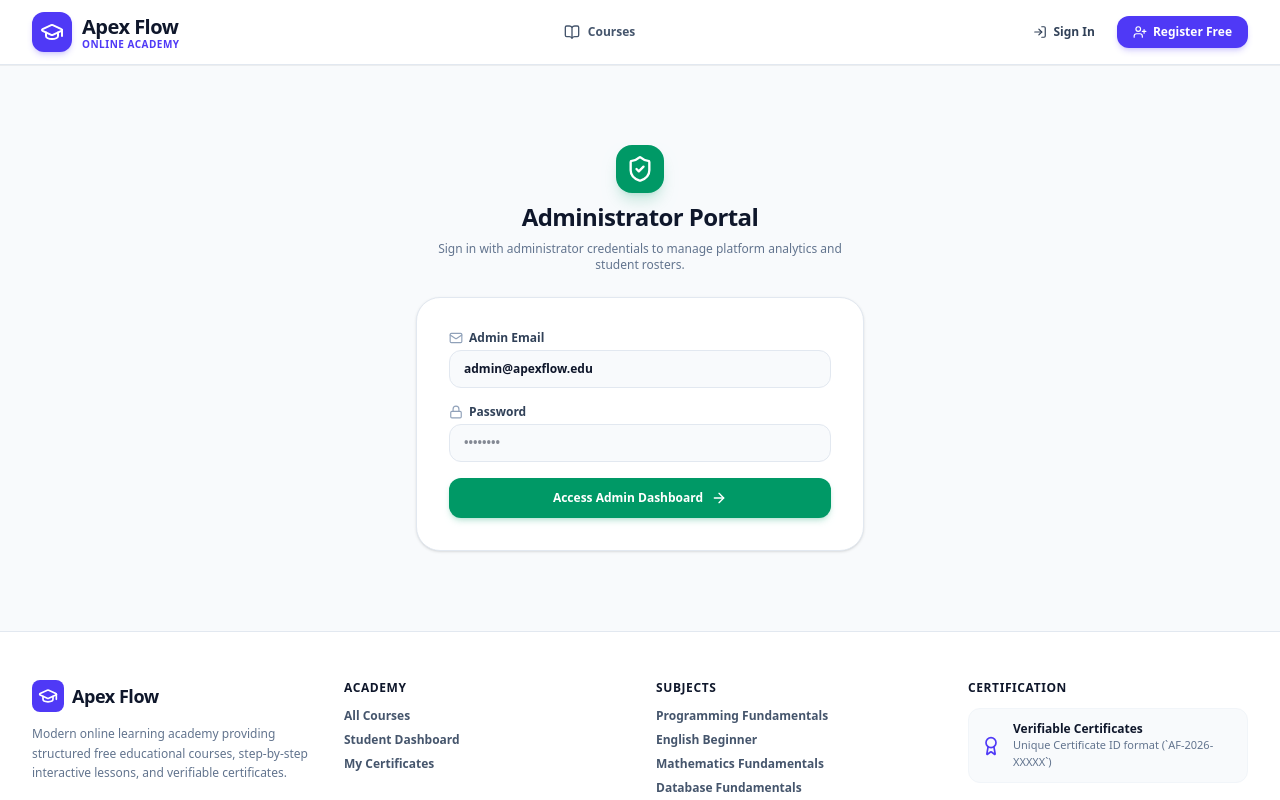
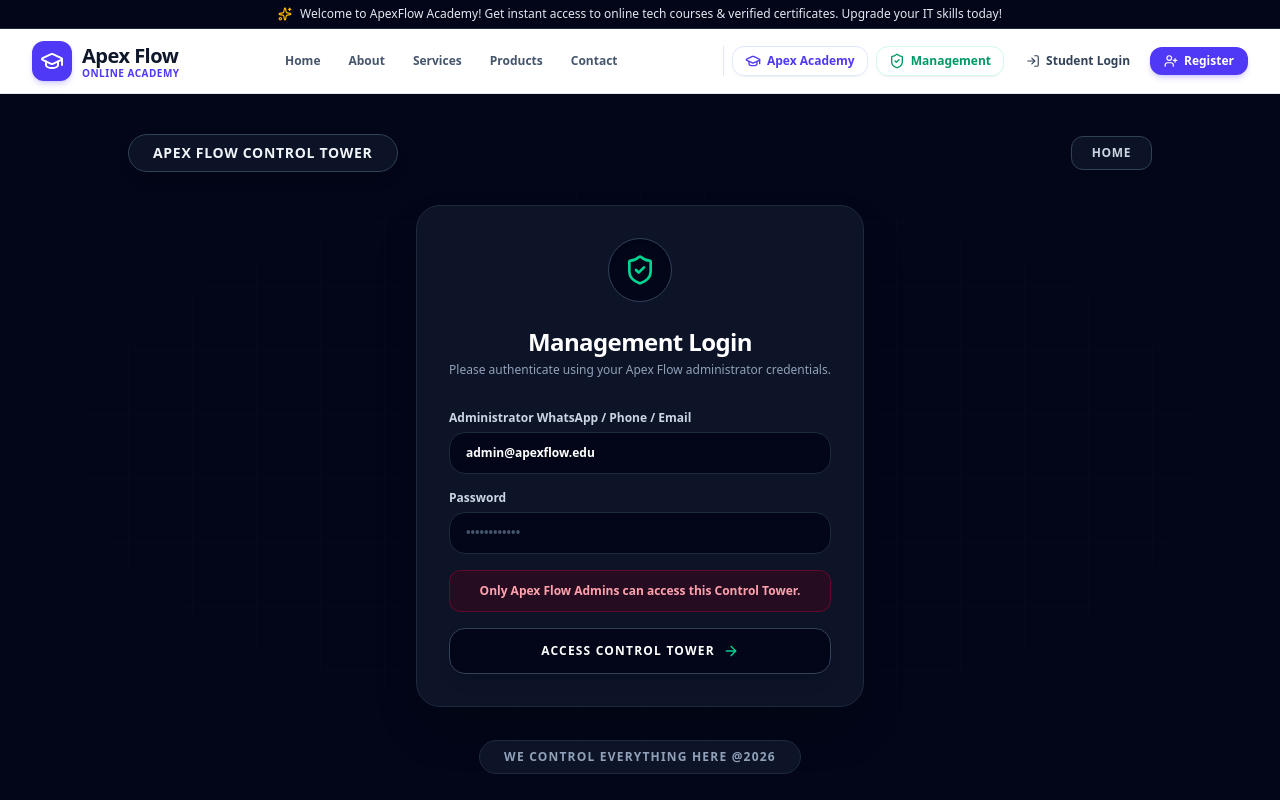
Before and after one commit to mfz-arch/ApexFlow, a Next.js app in the folder frontend/: page /admin in a window 1280 px wide. Shown: the top 800 px of the page. Built offline with nearby package versions, Linux system fonts and the light colour scheme.

Commit message:
Refine MindEN-style navbar portals, student state persistence, and Control Tower admin view

```diff
--- a/frontend/src/app/admin/page.tsx
+++ b/frontend/src/app/admin/page.tsx
@@ -30,57 +30,90 @@ export default function AdminDashboardPage() {
 
   if (!isAdmin) {
     return (
-      <div className="max-w-md mx-auto py-12 space-y-6">
-        <div className="text-center space-y-2">
-          <div className="w-12 h-12 rounded-2xl bg-emerald-600 text-white flex items-center justify-center mx-auto shadow-lg shadow-emerald-600/20">
-            <ShieldCheck className="w-7 h-7" />
+      <div className="-mx-4 sm:-mx-6 lg:-mx-8 -my-8 min-h-[90vh] bg-slate-950 text-slate-100 flex flex-col justify-between p-6 sm:p-10 relative overflow-hidden font-sans">
+        {/* Background Cybernetic Lines Effect */}
+        <div className="absolute inset-0 bg-[linear-gradient(to_right,#1e293b15_1px,transparent_1px),linear-gradient(to_bottom,#1e293b15_1px,transparent_1px)] bg-[size:4rem_4rem] [mask-image:radial-gradient(ellipse_60%_50%_at_50%_50%,#000_70%,transparent_100%)] pointer-events-none" />
+
+        {/* Top Header Bar */}
+        <div className="relative z-10 flex items-center justify-between max-w-5xl mx-auto w-full">
+          <div className="inline-flex items-center gap-2 px-6 py-2 rounded-full border border-slate-700 bg-slate-900/80 backdrop-blur text-sm font-extrabold tracking-wider text-slate-100 uppercase shadow-lg">
+            <span>Apex Flow Control Tower</span>
           </div>
-          <h1 className="text-2xl font-extrabold text-slate-900 tracking-tight">
-            Administrator Portal
+          <a
+            href="/"
+            className="px-5 py-2 rounded-xl border border-slate-700 hover:border-slate-500 bg-slate-900/80 text-xs font-bold uppercase tracking-wider text-slate-300 hover:text-white transition-all"
+          >
+            Home
+          </a>
+        </div>
+
+        {/* Central Control Tower Card */}
+        <div className="relative z-10 max-w-md w-full mx-auto my-auto py-8">
+          <div className="bg-slate-900/90 border border-slate-800 rounded-3xl p-8 shadow-2xl backdrop-blur-xl space-y-6">
+            {/* Shield Header Icon */}
+            <div className="w-16 h-16 rounded-full border border-slate-700 bg-slate-950 flex items-center justify-center mx-auto text-emerald-400 shadow-inner">
+              <ShieldCheck className="w-8 h-8" />
+            </div>
+
+            <div className="text-center space-y-1">
+              <h1 className="text-2xl font-extrabold text-white tracking-tight">
+                Management Login
               </h1>
-          <p className="text-xs text-slate-500 font-medium">
-            Sign in with administrator credentials to manage platform analytics and student rosters.
+              <p className="text-xs text-slate-400 font-medium">
+                Please authenticate using your Apex Flow administrator credentials.
               </p>
             </div>
 
-        <div className="p-6 sm:p-8 rounded-3xl bg-white border border-slate-200 shadow-sm space-y-4">
-          <form onSubmit={handleAdminLogin} className="space-y-4">
+            <form onSubmit={handleAdminLogin} className="space-y-4 pt-2">
               <div>
-              <label className="block text-xs font-bold text-slate-700 mb-1 flex items-center gap-1.5">
-                <Mail className="w-3.5 h-3.5 text-slate-400" /> Admin Email
+                <label className="block text-xs font-bold text-slate-300 mb-1.5">
+                  Administrator WhatsApp / Phone / Email
                 </label>
                 <input
-                type="email"
+                  type="text"
                   required
                   value={adminEmail}
                   onChange={(e) => setAdminEmail(e.target.value)}
-                placeholder="admin@apexflow.edu"
-                className="w-full bg-slate-50 border border-slate-200 rounded-xl px-3.5 py-2.5 text-xs font-semibold text-slate-900 focus:outline-none focus:border-emerald-500 focus:bg-white"
+                  placeholder="0612509403 or admin@apexflow.edu"
+                  className="w-full bg-slate-950 border border-slate-800 rounded-2xl px-4 py-3 text-xs font-semibold text-white placeholder-slate-600 focus:outline-none focus:border-emerald-500 focus:ring-1 focus:ring-emerald-500 transition-all"
                 />
               </div>
 
               <div>
-              <label className="block text-xs font-bold text-slate-700 mb-1 flex items-center gap-1.5">
-                <Lock className="w-3.5 h-3.5 text-slate-400" /> Password
+                <label className="block text-xs font-bold text-slate-300 mb-1.5">
+                  Password
                 </label>
                 <input
                   type="password"
                   required
                   value={adminPass}
                   onChange={(e) => setAdminPass(e.target.value)}
-                placeholder="••••••••"
-                className="w-full bg-slate-50 border border-slate-200 rounded-xl px-3.5 py-2.5 text-xs font-semibold text-slate-900 focus:outline-none focus:border-emerald-500 focus:bg-white"
+                  placeholder="••••••••••••"
+                  className="w-full bg-slate-950 border border-slate-800 rounded-2xl px-4 py-3 text-xs font-semibold text-white placeholder-slate-600 focus:outline-none focus:border-emerald-500 focus:ring-1 focus:ring-emerald-500 transition-all"
                 />
+              </div>
+
+              {/* Alert Callout */}
+              <div className="p-3 rounded-xl bg-rose-950/40 border border-rose-900/60 text-rose-300 text-xs font-semibold text-center">
+                Only Apex Flow Admins can access this Control Tower.
               </div>
 
               <button
                 type="submit"
-              className="w-full py-3 px-4 rounded-xl bg-emerald-600 hover:bg-emerald-700 text-white font-bold text-xs shadow-md shadow-emerald-600/20 transition-all flex items-center justify-center gap-2"
+                className="w-full py-3.5 px-4 rounded-2xl border border-slate-700 bg-slate-950 hover:bg-emerald-950 hover:border-emerald-500 text-white font-extrabold text-xs uppercase tracking-widest transition-all shadow-lg flex items-center justify-center gap-2 group"
               >
-              <span>Access Admin Dashboard</span>
-              <ArrowRight className="w-4 h-4" />
+                <span>Access Control Tower</span>
+                <ArrowRight className="w-4 h-4 text-emerald-400 group-hover:translate-x-0.5 transition-transform" />
               </button>
             </form>
+          </div>
+        </div>
+
+        {/* Footer Banner */}
+        <div className="relative z-10 text-center max-w-5xl mx-auto w-full">
+          <div className="inline-flex items-center gap-2 px-6 py-2 rounded-full border border-slate-800 bg-slate-900/90 text-xs font-extrabold uppercase tracking-widest text-slate-400">
+            <span>WE CONTROL EVERYTHING HERE @2026</span>
+          </div>
         </div>
       </div>
     );
--- a/frontend/src/components/layout/Navbar.tsx
+++ b/frontend/src/components/layout/Navbar.tsx
@@ -14,6 +14,7 @@ import {
   ChevronDown,
   UserPlus,
   LogIn,
+  Sparkles,
 } from 'lucide-react';
 import { useAuth } from '@/context/AuthContext';
 import { cn } from '@/lib/utils';
@@ -27,7 +28,15 @@ export default function Navbar() {
   const isAdmin = role === 'admin';
 
   return (
-    <header className="sticky top-0 z-40 bg-white/95 backdrop-blur-md border-b border-slate-200 shadow-2xs">
+    <header className="sticky top-0 z-40 bg-white border-b border-slate-200 shadow-2xs">
+      {/* MindEN Labs Style Top Announcement Bar */}
+      <div className="bg-slate-950 text-slate-200 text-xs py-1.5 px-4 text-center font-medium overflow-hidden border-b border-slate-800 flex items-center justify-center gap-2">
+        <Sparkles className="w-3.5 h-3.5 text-amber-400 shrink-0" />
+        <span className="truncate">
+          Welcome to ApexFlow Academy! Get instant access to online tech courses & verified certificates. Upgrade your IT skills today!
+        </span>
+      </div>
+
       <div className="max-w-7xl mx-auto px-4 sm:px-6 lg:px-8 h-16 flex items-center justify-between">
         {/* Brand Logo */}
         <Link href="/" className="flex items-center gap-2.5 group">
@@ -38,86 +47,86 @@ export default function Navbar() {
             <span className="font-extrabold text-xl tracking-tight text-slate-900 group-hover:text-indigo-600 transition-colors">
               Apex Flow
             </span>
-            <span className="block text-[10px] font-semibold tracking-wider uppercase text-indigo-600 -mt-1">
+            <span className="block text-[10px] font-bold tracking-wider uppercase text-indigo-600 -mt-1">
               Online Academy
             </span>
           </div>
         </Link>
 
-        {/* Center Nav Links */}
-        <nav className="hidden md:flex items-center gap-1">
+        {/* Center Main Nav Links (Home, About, Services, Products/Courses, Contact) */}
+        <nav className="hidden md:flex items-center gap-1 text-xs font-bold text-slate-600">
+          <Link
+            href="/"
+            className={cn(
+              'px-3 py-2 rounded-xl transition-colors hover:text-slate-900 hover:bg-slate-50',
+              pathname === '/' && 'text-indigo-600 bg-indigo-50/70 font-extrabold'
+            )}
+          >
+            Home
+          </Link>
+          <Link
+            href="/#about"
+            className="px-3 py-2 rounded-xl transition-colors hover:text-slate-900 hover:bg-slate-50"
+          >
+            About
+          </Link>
+          <Link
+            href="/#services"
+            className="px-3 py-2 rounded-xl transition-colors hover:text-slate-900 hover:bg-slate-50"
+          >
+            Services
+          </Link>
           <Link
             href="/courses"
             className={cn(
-              'px-3.5 py-2 rounded-xl text-xs font-bold transition-all flex items-center gap-2',
-              pathname.startsWith('/courses')
-                ? 'bg-indigo-50 text-indigo-700 border border-indigo-100'
-                : 'text-slate-600 hover:text-slate-900 hover:bg-slate-50'
+              'px-3 py-2 rounded-xl transition-colors hover:text-slate-900 hover:bg-slate-50',
+              pathname.startsWith('/courses') && 'text-indigo-600 bg-indigo-50/70 font-extrabold'
             )}
           >
-            <BookOpen className="w-4 h-4" />
-            <span>Courses</span>
+            Products
           </Link>
+          <Link
+            href="/#contact"
+            className="px-3 py-2 rounded-xl transition-colors hover:text-slate-900 hover:bg-slate-50"
+          >
+            Contact
+          </Link>
+        </nav>
 
-          {isStudent && (
-            <>
-              <Link
-                href="/dashboard"
-                className={cn(
-                  'px-3.5 py-2 rounded-xl text-xs font-bold transition-all flex items-center gap-2',
-                  pathname === '/dashboard'
-                    ? 'bg-indigo-50 text-indigo-700 border border-indigo-100'
-                    : 'text-slate-600 hover:text-slate-900 hover:bg-slate-50'
-                )}
-              >
-                <LayoutDashboard className="w-4 h-4" />
-                <span>My Dashboard</span>
-              </Link>
+        {/* Right Portal Shortcuts (Apex Academy & Management) + User Menu */}
+        <div className="flex items-center gap-2.5">
+          {/* Portal Links (Inspired by Studio, MIA Academy & Management from reference) */}
+          <div className="hidden lg:flex items-center gap-2 pl-2 border-l border-slate-200">
+            {/* Apex Academy Portal Link */}
+            <Link
+              href={isLoggedIn ? '/dashboard' : '/auth/login'}
+              className="px-3 py-1.5 rounded-xl text-xs font-extrabold text-indigo-600 hover:bg-indigo-50 border border-indigo-100 transition-all flex items-center gap-1.5 shadow-2xs"
+            >
+              <GraduationCap className="w-4 h-4 text-indigo-600" />
+              <span>Apex Academy</span>
+            </Link>
 
-              <Link
-                href="/certificates"
-                className={cn(
-                  'px-3.5 py-2 rounded-xl text-xs font-bold transition-all flex items-center gap-2',
-                  pathname.startsWith('/certificates')
-                    ? 'bg-indigo-50 text-indigo-700 border border-indigo-100'
-                    : 'text-slate-600 hover:text-slate-900 hover:bg-slate-50'
-                )}
-              >
-                <Award className="w-4 h-4" />
-                <span>Certificates</span>
-              </Link>
-            </>
-          )}
-
-          {isAdmin && (
+            {/* Management Portal Link */}
             <Link
               href="/admin"
-              className={cn(
-                'px-3.5 py-2 rounded-xl text-xs font-bold transition-all flex items-center gap-2',
-                pathname === '/admin'
-                  ? 'bg-indigo-50 text-indigo-700 border border-indigo-100'
-                  : 'text-slate-600 hover:text-slate-900 hover:bg-slate-50'
-              )}
+              className="px-3 py-1.5 rounded-xl text-xs font-extrabold text-emerald-600 hover:bg-emerald-50 border border-emerald-100 transition-all flex items-center gap-1.5 shadow-2xs"
             >
               <ShieldCheck className="w-4 h-4 text-emerald-600" />
-              <span>Admin Dashboard</span>
+              <span>Management</span>
             </Link>
-          )}
-        </nav>
+          </div>
 
-        {/* Right Actions & User Menu */}
-        <div className="flex items-center gap-3">
-          {/* XP Badge for Students */}
+          {/* XP Badge for Logged In Students */}
           {isStudent && currentUser && (
-            <div className="flex items-center gap-1 px-3 py-1.5 rounded-xl bg-amber-50 text-amber-700 border border-amber-200 text-xs font-extrabold shadow-2xs">
-              <Zap className="w-4 h-4 fill-amber-400 text-amber-500" />
+            <div className="flex items-center gap-1 px-2.5 py-1 rounded-xl bg-amber-50 text-amber-700 border border-amber-200 text-xs font-extrabold shadow-2xs">
+              <Zap className="w-3.5 h-3.5 fill-amber-400 text-amber-500" />
               <span>{currentUser.xp} XP</span>
             </div>
           )}
 
-          {/* User Menu or Auth CTA Buttons */}
+          {/* User Profile Dropdown or Auth Actions */}
           {isLoggedIn && currentUser ? (
-            <div className="relative">
+            <div className="relative ml-1">
               <button
                 onClick={() => setUserDropdown(!userDropdown)}
                 className="flex items-center gap-2 p-1.5 rounded-xl border border-slate-200 bg-slate-50 hover:bg-slate-100 transition-colors"
@@ -130,7 +139,7 @@ export default function Navbar() {
                 >
                   {currentUser.name.charAt(0).toUpperCase()}
                 </div>
-                <span className="hidden md:inline text-xs font-bold text-slate-800 truncate max-w-[130px]">
+                <span className="hidden md:inline text-xs font-bold text-slate-800 truncate max-w-[120px]">
                   {currentUser.name}
                 </span>
                 <ChevronDown className="w-3.5 h-3.5 text-slate-400" />
@@ -144,7 +153,9 @@ export default function Navbar() {
                     <span
                       className={cn(
                         'inline-block text-[10px] font-bold uppercase tracking-wider px-2 py-0.5 mt-1 rounded',
-                        isAdmin ? 'bg-emerald-50 text-emerald-700 border border-emerald-200' : 'bg-indigo-50 text-indigo-700 border border-indigo-200'
+                        isAdmin
+                          ? 'bg-emerald-50 text-emerald-700 border border-emerald-200'
+                          : 'bg-indigo-50 text-indigo-700 border border-indigo-200'
                       )}
                     >
                       {isAdmin ? 'Administrator' : 'Student'}
@@ -157,8 +168,19 @@ export default function Navbar() {
                     className="flex items-center gap-2 px-3 py-2 rounded-xl text-xs font-semibold text-slate-700 hover:bg-slate-50"
                   >
                     <LayoutDashboard className="w-4 h-4 text-slate-400" />
-                    <span>{isAdmin ? 'Admin Dashboard' : 'Student Dashboard'}</span>
+                    <span>{isAdmin ? 'Admin Control Center' : 'Student Dashboard'}</span>
                   </Link>
+
+                  {isStudent && (
+                    <Link
+                      href="/certificates"
+                      onClick={() => setUserDropdown(false)}
+                      className="flex items-center gap-2 px-3 py-2 rounded-xl text-xs font-semibold text-slate-700 hover:bg-slate-50"
+                    >
+                      <Award className="w-4 h-4 text-amber-500" />
+                      <span>My Certificates</span>
+                    </Link>
+                  )}
 
                   <button
                     onClick={() => {
@@ -177,17 +199,17 @@ export default function Navbar() {
             <div className="flex items-center gap-2">
               <Link
                 href="/auth/login"
-                className="px-3.5 py-2 rounded-xl text-xs font-bold text-slate-700 hover:text-slate-900 hover:bg-slate-100 transition-colors flex items-center gap-1.5"
+                className="px-3 py-1.5 rounded-xl text-xs font-bold text-slate-700 hover:text-slate-900 hover:bg-slate-100 transition-colors flex items-center gap-1.5"
               >
                 <LogIn className="w-3.5 h-3.5" />
-                <span>Sign In</span>
+                <span>Student Login</span>
               </Link>
               <Link
                 href="/auth/register"
-                className="px-4 py-2 rounded-xl bg-indigo-600 hover:bg-indigo-700 text-white text-xs font-bold shadow-md shadow-indigo-600/20 transition-all flex items-center gap-1.5"
+                className="px-3.5 py-1.5 rounded-xl bg-indigo-600 hover:bg-indigo-700 text-white text-xs font-bold shadow-md shadow-indigo-600/20 transition-all flex items-center gap-1.5"
               >
                 <UserPlus className="w-3.5 h-3.5" />
-                <span>Register Free</span>
+                <span>Register</span>
               </Link>
             </div>
           )}
--- a/frontend/src/context/AuthContext.tsx
+++ b/frontend/src/context/AuthContext.tsx
@@ -20,14 +20,14 @@ export function AuthProvider({ children }: { children: React.ReactNode }) {
   const [currentUser, setCurrentUser] = useState<User | null>(null);
   const [isLoaded, setIsLoaded] = useState(false);
 
-  // Initialize from LocalStorage
+  // Initialize active user from LocalStorage
   useEffect(() => {
     try {
       const savedUser = localStorage.getItem('apexflow_user');
       if (savedUser) {
         setCurrentUser(JSON.parse(savedUser));
       } else {
-        setCurrentUser(null); // Unauthenticated guest by default
+        setCurrentUser(null);
       }
     } catch (e) {
       console.error('Failed to load user state from localStorage', e);
@@ -37,11 +37,21 @@ export function AuthProvider({ children }: { children: React.ReactNode }) {
     }
   }, []);
 
-  // Persist user on changes
+  // Sync active user to LocalStorage & User DB
   useEffect(() => {
     if (isLoaded) {
       if (currentUser) {
         localStorage.setItem('apexflow_user', JSON.stringify(currentUser));
+
+        // Save to user DB index
+        try {
+          const dbStr = localStorage.getItem('apexflow_users_db');
+          const usersDb: Record<string, User> = dbStr ? JSON.parse(dbStr) : {};
+          usersDb[currentUser.email.toLowerCase()] = currentUser;
+          localStorage.setItem('apexflow_users_db', JSON.stringify(usersDb));
+        } catch (e) {
+          console.error('Failed to update user database index', e);
+        }
       } else {
         localStorage.removeItem('apexflow_user');
       }
@@ -49,26 +59,46 @@ export function AuthProvider({ children }: { children: React.ReactNode }) {
   }, [currentUser, isLoaded]);
 
   const loginStudent = (email: string, name?: string) => {
-    const studentUser: User = {
+    const cleanEmail = email.trim().toLowerCase();
+
+    // Check if user exists in LocalStorage DB
+    let existingUser: User | null = null;
+    try {
+      const dbStr = localStorage.getItem('apexflow_users_db');
+      if (dbStr) {
+        const usersDb: Record<string, User> = JSON.parse(dbStr);
+        if (usersDb[cleanEmail]) {
+          existingUser = usersDb[cleanEmail];
+        }
+      }
+    } catch (e) {
+      console.error('Failed to read users database', e);
+    }
+
+    if (existingUser) {
+      setCurrentUser(existingUser);
+    } else {
+      const newStudent: User = {
         id: `usr-${Date.now()}`,
-      name: name || (email ? email.split('@')[0] : 'Student User'),
-      email: email || 'student@apexflow.edu',
+        name: name || (cleanEmail ? cleanEmail.split('@')[0] : 'Student User'),
+        email: cleanEmail || 'student@apexflow.edu',
         role: 'student',
-      xp: currentUser?.xp || 0,
-      level: currentUser?.level || 1,
-      joinedDate: currentUser?.joinedDate || new Date().toISOString().split('T')[0],
-      enrolledCourses: currentUser?.enrolledCourses || [],
-      completedLessons: currentUser?.completedLessons || [],
-      completedCourses: currentUser?.completedCourses || [],
+        xp: 0,
+        level: 1,
+        joinedDate: new Date().toISOString().split('T')[0],
+        enrolledCourses: [],
+        completedLessons: [],
+        completedCourses: [],
       };
-    setCurrentUser(studentUser);
+      setCurrentUser(newStudent);
+    }
   };
 
   const loginAdmin = (email: string): boolean => {
     const adminUser: User = {
       id: 'usr-admin-master',
-      name: 'Academy Administrator',
-      email: email || 'admin@apexflow.edu',
+      name: 'Academy Control Tower',
+      email: email.trim() || 'admin@apexflow.edu',
       role: 'admin',
       xp: 1000,
       level: 10,
@@ -82,10 +112,30 @@ export function AuthProvider({ children }: { children: React.ReactNode }) {
   };
 
   const registerStudent = (fullName: string, email: string) => {
+    const cleanEmail = email.trim().toLowerCase();
+    const cleanName = fullName.trim();
+
+    // Check if user already exists
+    let existingUser: User | null = null;
+    try {
+      const dbStr = localStorage.getItem('apexflow_users_db');
+      if (dbStr) {
+        const usersDb: Record<string, User> = JSON.parse(dbStr);
+        if (usersDb[cleanEmail]) {
+          existingUser = usersDb[cleanEmail];
+        }
+      }
+    } catch (e) {
+      console.error(e);
+    }
+
+    if (existingUser) {
+      setCurrentUser(existingUser);
+    } else {
       const newUser: User = {
         id: `usr-${Date.now()}`,
-      name: fullName.trim(),
-      email: email.trim(),
+        name: cleanName,
+        email: cleanEmail,
         role: 'student',
         xp: 0,
         level: 1,
@@ -95,6 +145,7 @@ export function AuthProvider({ children }: { children: React.ReactNode }) {
         completedCourses: [],
       };
       setCurrentUser(newUser);
+    }
   };
 
   const logout = () => {
```
Lines whose indentation alone changed are shown as unchanged.
